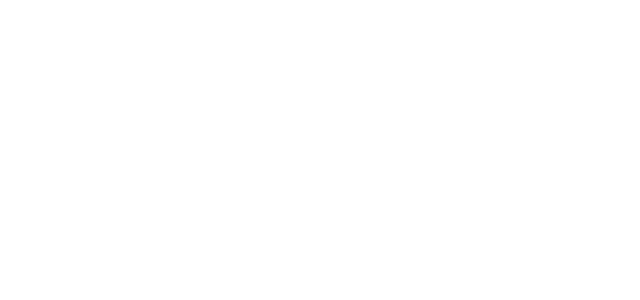
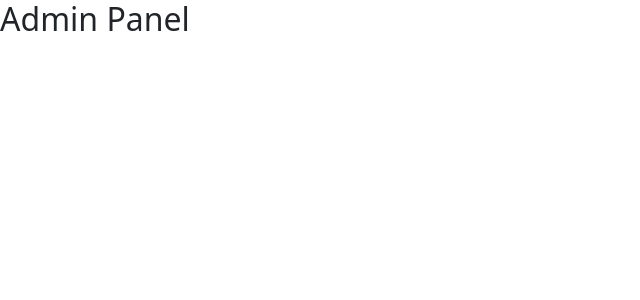
Before and after one commit to mark-kibo/My-duka, a React (Create React App) app in the folder inventory/: page /admin-panel in a window 1280 px wide. Before the commit this address had no page. Shown: the top 300 px of the page, without its empty margins (0-640 px from the left). Built offline with nearby package versions, Linux system fonts and the light colour scheme.

Commit message:
implementing admin panel

```diff
--- /dev/null
+++ b/inventory/src/AdminPanel.js
@@ -0,0 +1,13 @@
+import React from 'react';
+
+function AdminPanel() {
+
+  return (
+    <div>
+      <h2>Admin Panel</h2>
+      {}
+    </div>
+  );
+}
+
+export default AdminPanel;
--- a/inventory/src/App.js
+++ b/inventory/src/App.js
@@ -1,8 +1,8 @@
-// App.js
 import React from 'react';
 import Login from './Login';
 import { BrowserRouter, Routes, Route} from 'react-router-dom';
 import Signup from './Signup';
+import AdminPanel from './AdminPanel';
 
 function App() {
   return (
@@ -10,6 +10,7 @@
        <Routes>
           <Route path='/' element={<Login />}></Route>
           <Route path='/signup' element={<Signup />}></Route>
+          <Route path="/admin-panel" element={<AdminPanel />} />
         </Routes>
     </BrowserRouter>
   );
--- a/inventory/src/Signup.js
+++ b/inventory/src/Signup.js
@@ -1,4 +1,4 @@
-import React from 'react'
+import React, {useState} from 'react'
 import { Link } from 'react-router-dom'
 import Validation from './SignupAuth';
 
@@ -29,18 +29,21 @@
                     <label htmlFor="name"><strong>Name</strong></label>
                     <input type="text" placeholder='Enter Your Name' name='name'
                     onChange={handleInput} className='form-control rounded-0'/>
+                    {errors.name && <span className='text-danger'> {errors.name}</span>}
                 </div>
                 <div className='mb-3'>
                     <label htmlFor="email"><strong>Email</strong></label>
                     <input type="email" placeholder='Enter Email' name='email'
                     onChange={handleInput} className='form-control rounded-0'/>
+                    {errors.email && <span className='text-danger'> {errors.email}</span>}
                 </div>
                 <div className='mb-3'>
                     <label htmlFor="password"><strong>Password</strong></label>
                     <input type="password" placeholder='Enter Password' name='password'
                     onChange={handleInput} className='form-control rounded-0'/>
+                    {errors.password && <span className='text-danger'> {errors.password}</span>}
                 </div>
-                <button className='btn btn-success w-100 rounded-0'><strong>Register</strong></button>
+                <button type='submit' className='btn btn-success w-100 rounded-0'><strong>Register</strong></button>
                 <p>Do you agree with our terms and conditions?</p>
                 <Link to="/"className='btn btn-default border w-100 bg-light rounded-0 text-decoration-none'>Login</Link>
             </form>
```
